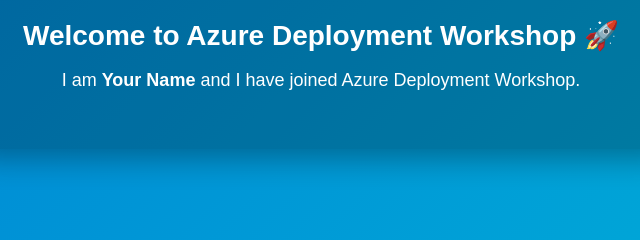
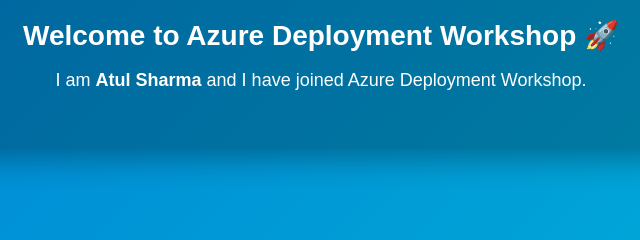
Before and after one commit to atul120212/Azure_Deployment, a plain HTML site: page index.html in a window 1280 px wide. Shown: the part 345-585 px from the top of the page, 319-959 px from the left. Drawn offline with Linux system fonts and the light colour scheme.

Commit message:
Update participant name in index.html

```diff
--- a/index.html
+++ b/index.html
@@ -37,7 +37,7 @@
 
   <div class="card">
     <h1>Welcome to Azure Deployment Workshop 🚀</h1>
-    <p>I am <strong>Your Name</strong> and I have joined Azure Deployment Workshop.</p>
+    <p>I am <strong>Atul Sharma</strong> and I have joined Azure Deployment Workshop.</p>
   </div>
 
 </body>
```
